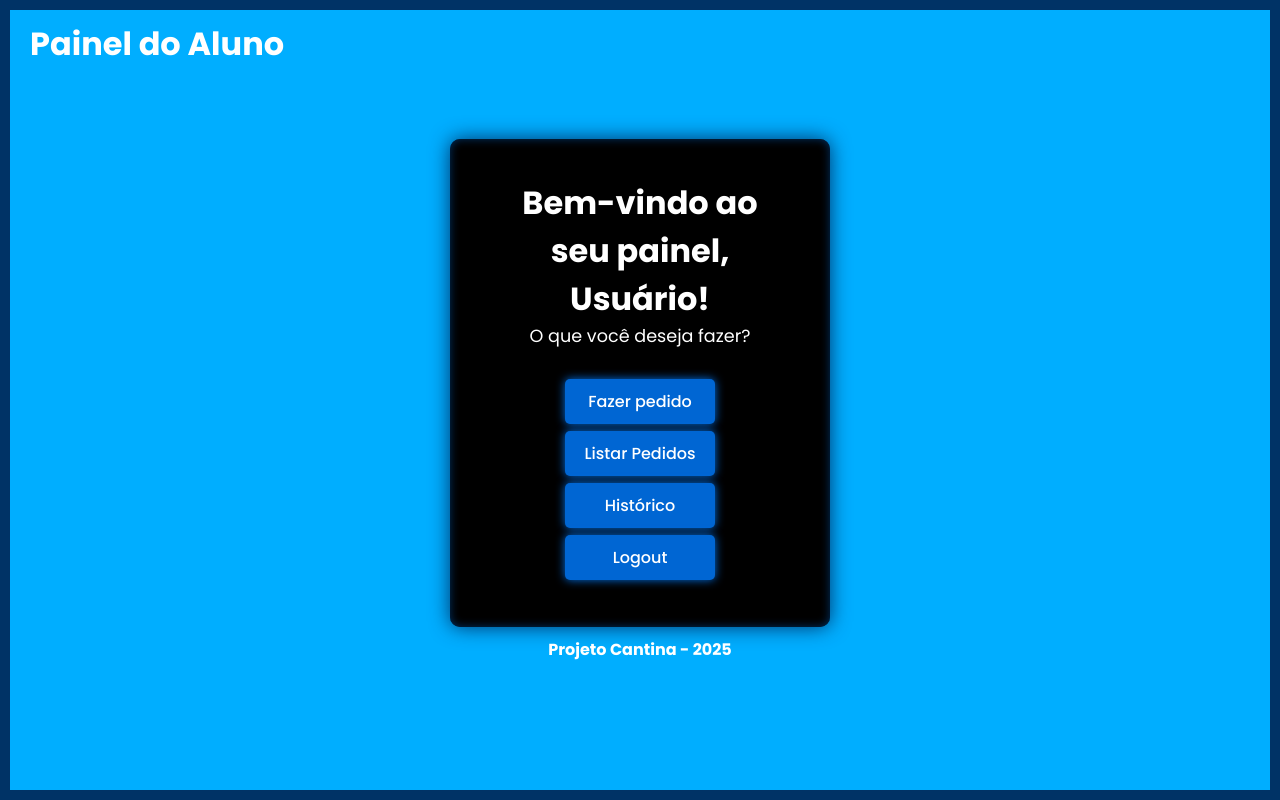
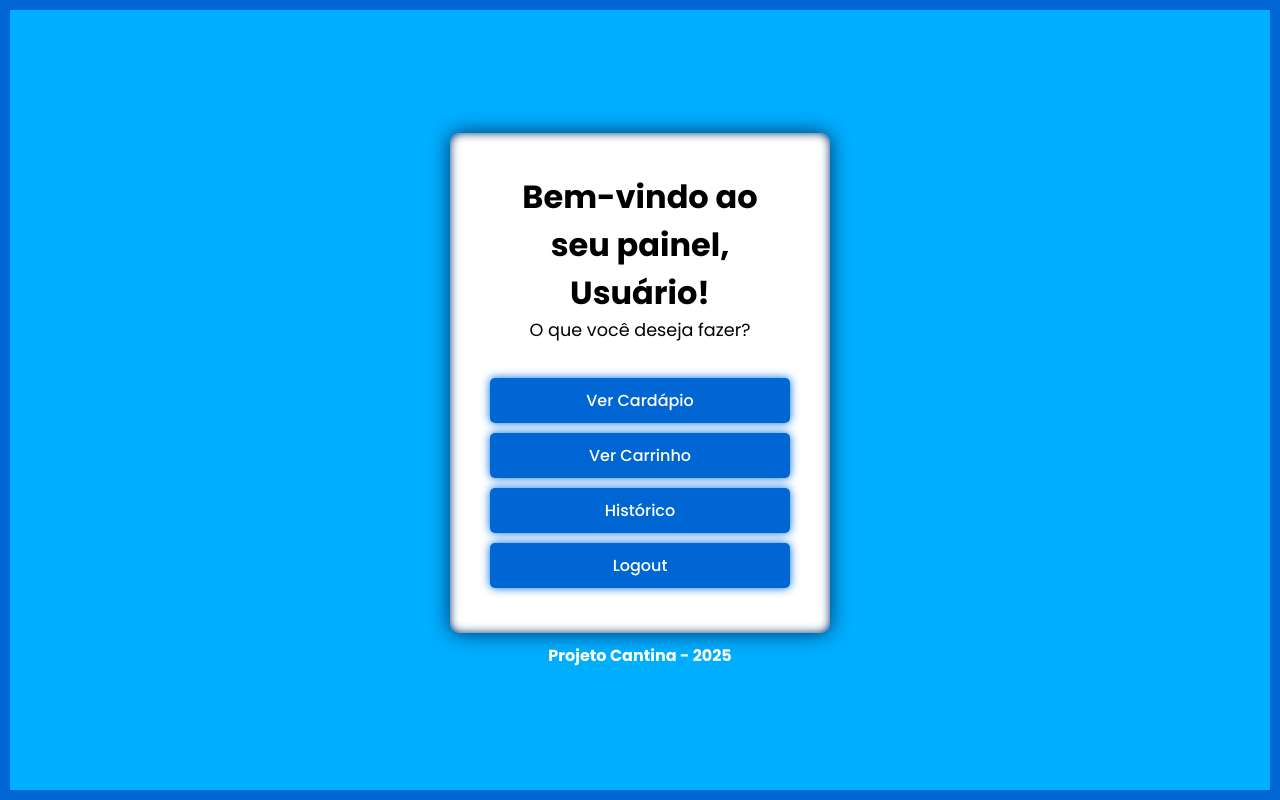
Before and after one commit to RianTech-creator/pm-fe, a Django app: page /usuario/painel/ in a window 1280 px wide. Run offline with Django 5.2, Linux system fonts and the light colour scheme; some libraries are stand-ins or nearby versions.

Commit message:
painel terminado

```diff
--- a/pedido/templates/carrinho.html
+++ b/pedido/templates/carrinho.html
@@ -33,7 +33,6 @@
         </div>
         <div class="carrinho-buttons">
             <button>Finalizar pedido</button>
-            <button>Editar Pedido</button>
         </div>
     </div>
 {% endblock %}
--- a/static/style.css
+++ b/static/style.css
@@ -97,7 +97,7 @@
 }
 
 .painel-container {
-  background: #000; /* Um fundo escuro, mas diferente do body */
+  background: var(--primary-color); /* Um fundo escuro, mas diferente do body */
   padding: 40px;
   border-radius: 10px;
   text-align: center;
@@ -106,6 +106,13 @@
   max-width: 380px;
   /* Animação de borda similar ao wrapper do login */
   animation: rgb-border-shadow-animation 20s linear infinite;
+}
+
+.painel-container h2 {
+  color: var(--secondary-color); /* Cor preta para o h2 */
+  text-align: center;
+  align-items: center;
+  top: -20px;
 }
 
 .painel-container h1 {
@@ -117,13 +124,15 @@
 
 .painel-container p {
   margin-bottom: 30px;
-  color: var(--primary-color); /* Garante que o parágrafo seja branco */
+  color: var(--secondary-color); /* Cor preta para o parágrafo */
   font-size: 1.1em;
 }
 
 
 .painel-buttons a {
-  margin-bottom: 7px;
+  position: relative;
+  width: 100%; /* Faz o input-box ocupar a mesma largura do botão */
+  margin: 5px 0;
 }
 
 .painel-container li {
@@ -132,7 +141,7 @@
 
 
 .painel-page-body {
-  animation: rgb-screen-border-animation 20s linear infinite;
+  animation: rgb-screen-border-animation 7s linear infinite;
 }
 
 
--- a/usuario/templates/usuario_painel.html
+++ b/usuario/templates/usuario_painel.html
@@ -9,7 +9,7 @@
 {% endblock %}
 
 {% block header %}
-    <h1 class="painel-title">Painel do Aluno</h1>
+
 {% endblock %}
 
 {% block content %}
@@ -17,8 +17,8 @@
             <h2>Bem-vindo ao seu painel, Usuário!</h2>
             <p>O que você deseja fazer?</p>
             <div class="painel-buttons">
-                <a href="{% url 'criar_pedido' %}" class="btn-animated">Fazer pedido</a>
-                <a href="{% url 'listar_pedidos' %}" class="btn-animated">Listar Pedidos</a>
+                <a href="{% url 'criar_pedido' %}" class="btn-animated">Ver Cardápio</a>
+                <a href="{% url 'listar_pedidos' %}" class="btn-animated">Ver Carrinho</a>
                 <a href="{% url 'historico_pedidos' %}" class="btn-animated">Histórico</a>
                 <a href="{% url 'logout_usuario' %}" class="btn-animated">Logout</a>
             </div>
```
Also changed, not shown: 1 other file.
